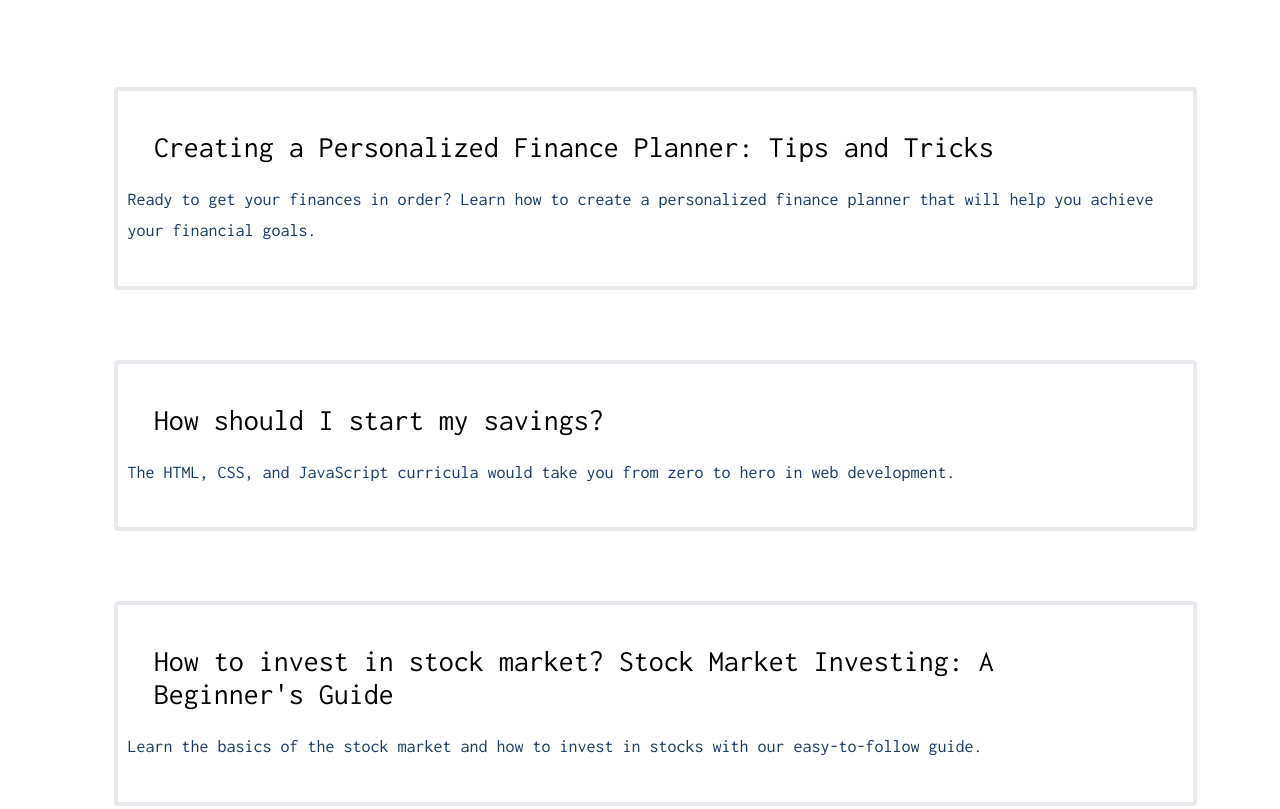
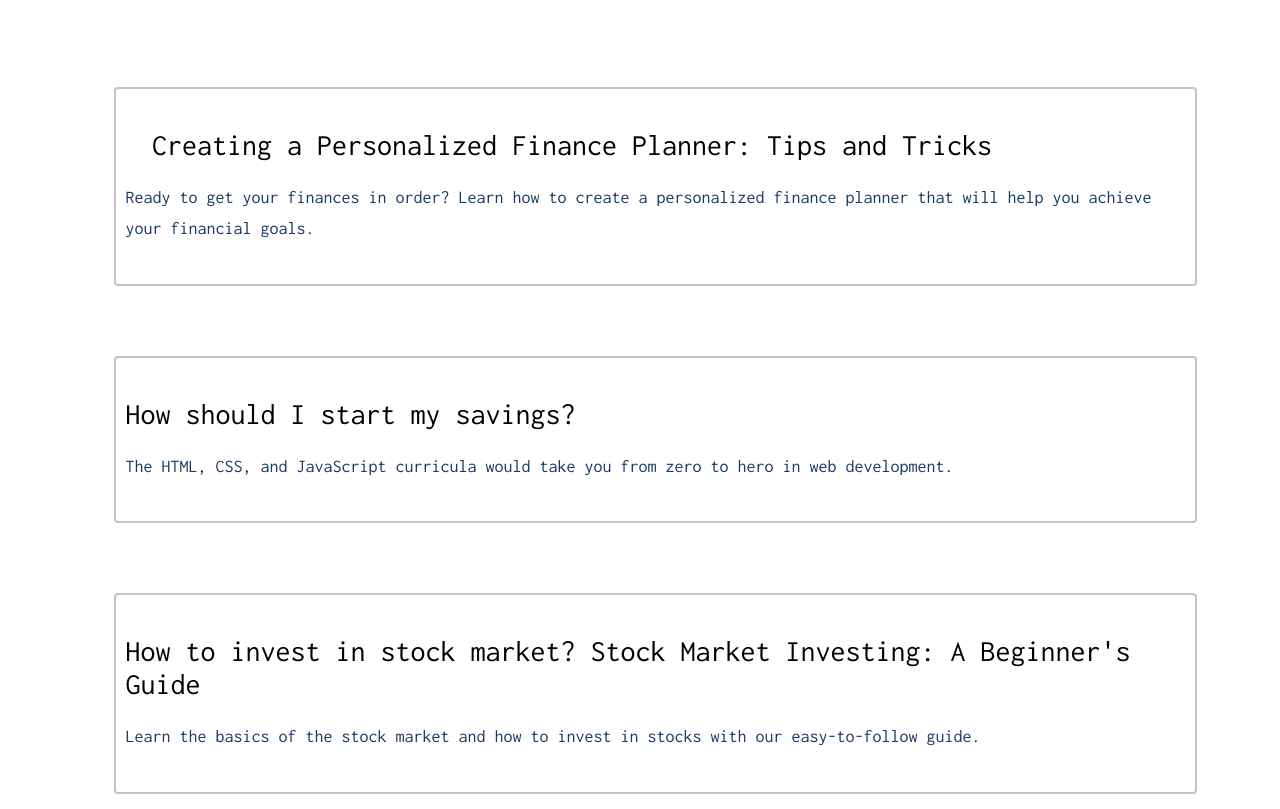
Before and after one commit to thejaskp/finance, a plain HTML site: page index.html in a window 1280 px wide. Shown: the part 1119-1928 px from the top of the page. Drawn offline with Linux system fonts and the light colour scheme; files whose address does not match are found by name.

Commit message:
box sahadow edited

```diff
--- a/css/style.css
+++ b/css/style.css
@@ -31,11 +31,8 @@ html{
   -o-transition: 0.5s;
   transition: 0.5s;
 }
-.blog-head{
-  margin-left: auto;
-  margin-right: auto;
-  width: 95%;
-}
+
+
 .blog-style{
   position: relative;
   min-height: 1px;
@@ -57,10 +54,11 @@ html{
   height: 10%;
   border-radius: 4px;
   margin-bottom: 70px;
-  border: 4px solid  #e8e8ed;
+  border: 2px solid  #c3c3c8;
 }
 .box-shadow:hover{
-  box-shadow: 0.3px 0.3px 3px 8px #e8e8ed;
+  background-color: #e8e8ed;
+  box-shadow: 10px 10px 7px #d3d3d6;
 
 }
 .offcanvas #page {
--- a/index.html
+++ b/index.html
@@ -121,7 +121,7 @@
 
 			<div class="container" ><a href="blog1.html"><div class="box-shadow">
 				<p>
-					<div class="blog-head"><h2>Creating a Personalized Finance Planner: Tips and Tricks</h2></div>
+					<section style="margin-left: auto; margin-right: auto; width: 95%;" ><h2>Creating a Personalized Finance Planner: Tips and Tricks</h2></section>
 
 				  Ready to get your finances in order? Learn how to create a personalized finance planner that will help you achieve your financial goals.
 				</p>
```
